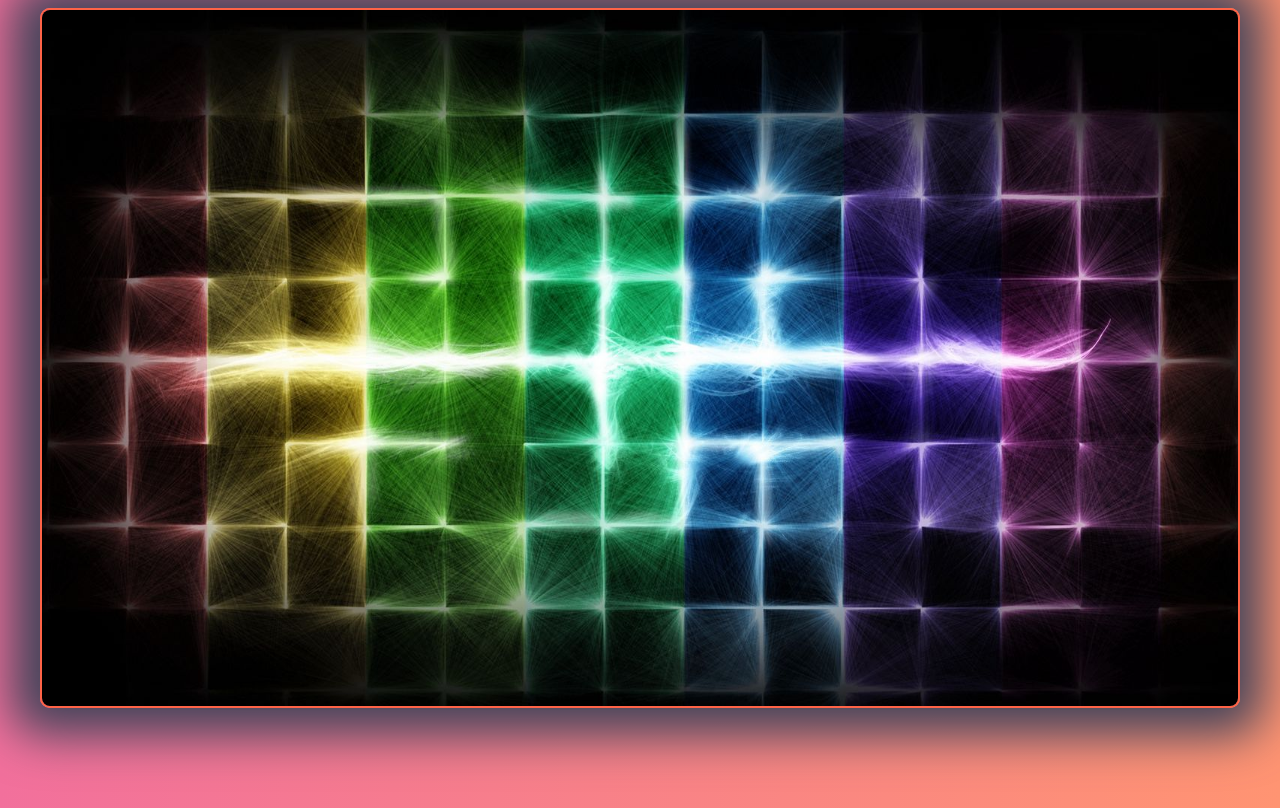
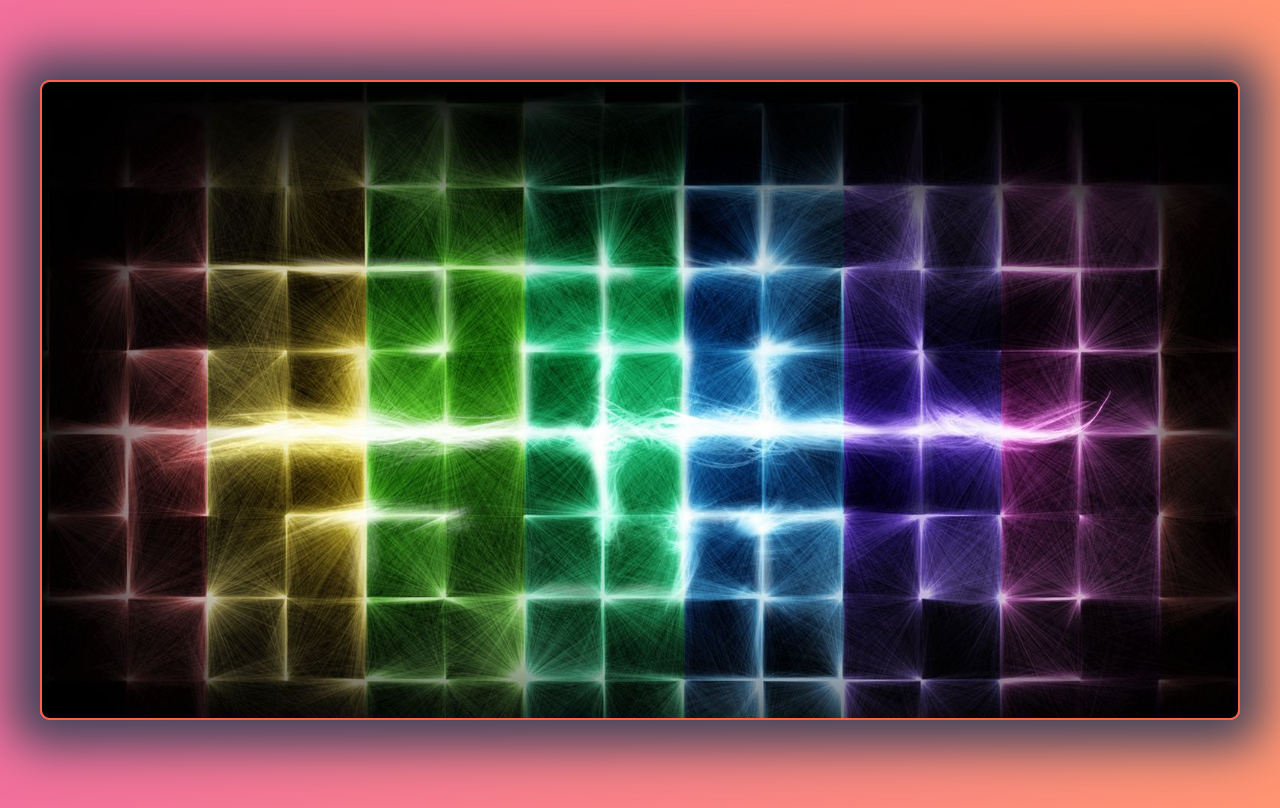
Before and after one commit to anyd007/sliders, a plain HTML site: page index.html in a window 1280 px wide. Drawn offline with Linux system fonts and the light colour scheme.

Commit message:
slider automatyczny

```diff
--- a/style.css
+++ b/style.css
@@ -14,21 +14,24 @@ body{
     overflow: hidden;
     position: relative;
 }
-.sliderOne-images{
- display: flex;
- flex-direction: row;
- position: absolute;
- transform: translate3d(0,0,0);
- transition: 1500ms;
-}
 #mainSlides{
+    top: 50%;
+    left: 50%;
+    transform: translate(-50%,-50%);
+    position: absolute;
     border: 2px solid tomato;
     border-radius: 10px;
     width: 1200px;
-    height: 700px;
+    height: 80%;
     margin: auto;
     box-shadow: -3px 1px 48px 26px rgba(66, 68, 90, 1);
 }
+.sliderOne-images{
+    display: flex;
+    flex-direction: row;
+    transform: translate3d(0,0,0);
+    transition: 1500ms;
+   }
 img{
    width: 1200px;
    height: 700px;
```
